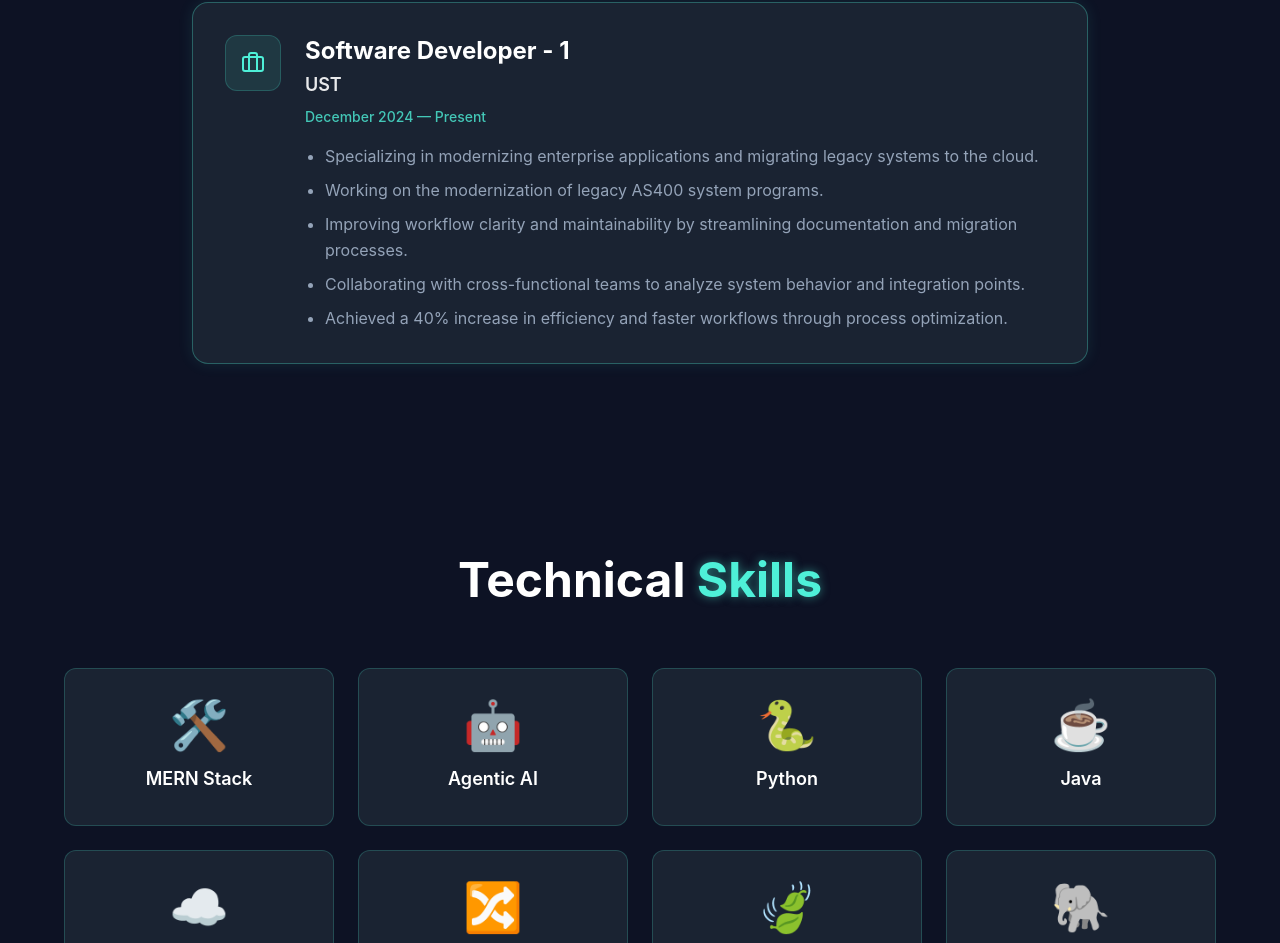
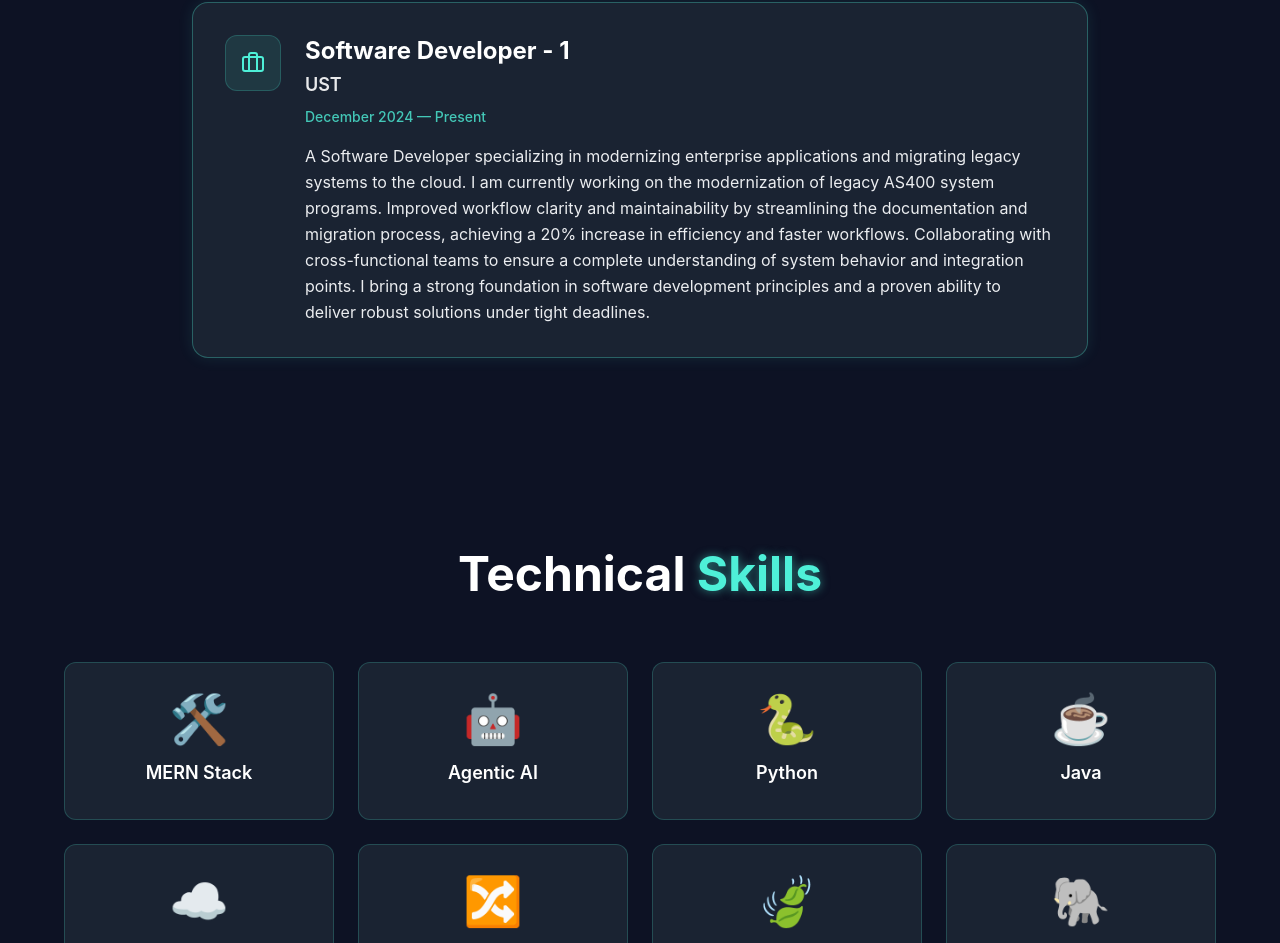
Before and after one commit to a-thul2/My_Portfolio, a React (Vite) app: page / in a window 1280 px wide. Shown: the part 1835-2778 px from the top of the page. Built offline with nearby package versions, Linux system fonts and the light colour scheme.

Commit message:
Update ExperienceSection.tsx

```diff
--- a/src/components/ExperienceSection.tsx
+++ b/src/components/ExperienceSection.tsx
@@ -7,13 +7,8 @@
       role: 'Software Developer - 1',
       company: 'UST',
       duration: 'December 2024 — Present',
-    description: [
-      'Specializing in modernizing enterprise applications and migrating legacy systems to the cloud.',
-      'Working on the modernization of legacy AS400 system programs.',
-      'Improving workflow clarity and maintainability by streamlining documentation and migration processes.',
-      'Collaborating with cross-functional teams to analyze system behavior and integration points.',
-      'Achieved a 40% increase in efficiency and faster workflows through process optimization.'
-    ]
+      description:
+        'A Software Developer specializing in modernizing enterprise applications and migrating legacy systems to the cloud. I am currently working on the modernization of legacy AS400 system programs. Improved workflow clarity and maintainability by streamlining the documentation and migration process, achieving a 20% increase in efficiency and faster workflows. Collaborating with cross-functional teams to ensure a complete understanding of system behavior and integration points. I bring a strong foundation in software development principles and a proven ability to deliver robust solutions under tight deadlines.'
     },
   ];
 
@@ -48,14 +43,15 @@
                       <p className="text-sm text-[#4ef0d8]/80 font-medium mt-2">{exp.duration}</p>
                     </div>
 
+                    {/* Description with read more */}
+                    <p
+                      className={`text-[#ebedf0] leading-relaxed text-base md:block
+                      ${expanded ? 'block' : 'line-clamp-3 md:line-clamp-none'}
+                    `}
+                    >
+                      {exp.description}
+                    </p>
 
-<div className={`text-[#ebedf0] leading-relaxed text-base ${expanded ? 'block' : 'line-clamp-3 md:line-clamp-none'}`}>
-  <ul className="list-disc pl-5 space-y-2">
-    {exp.description.map((point, i) => (
-      <li key={i} className="text-[#94a3b8]">{point}</li>
-    ))}
-  </ul>
-</div>
                     {/* Button only visible on small screens */}
                     <button
                       onClick={() => setExpanded(!expanded)}
```
Lines whose indentation alone changed are shown as unchanged.
